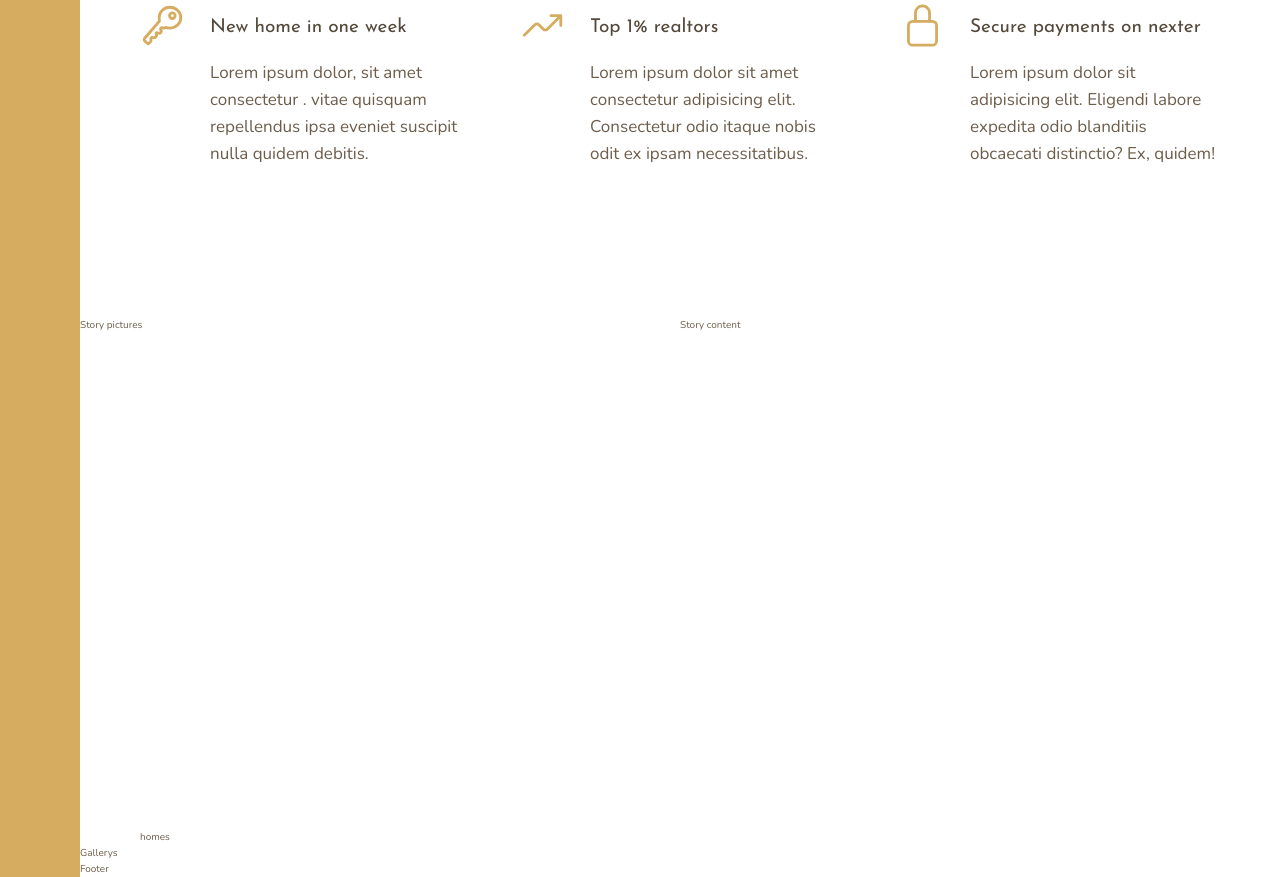
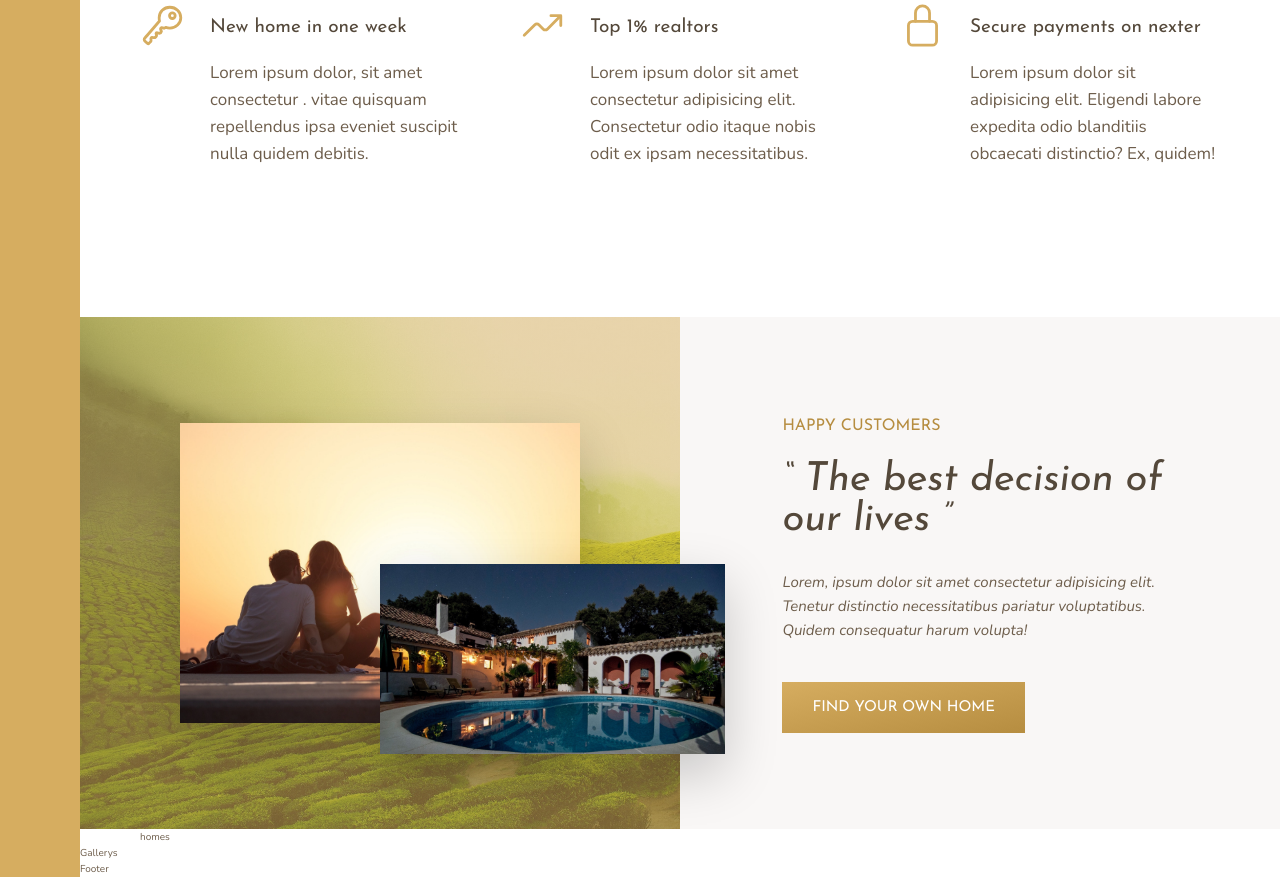
Before and after one commit to Erfan-021/3-Nexter, a website: page index.html in a window 1280 px wide. Shown: the part 1018-1895 px from the top of the page. Drawn offline with nearby package versions, Linux system fonts and the light colour scheme.

Commit message:
feat(Core/Pages): Home - section story
create a section story with 2 part
pictures part done.
content part done.

```diff
--- a/index.html
+++ b/index.html
@@ -87,9 +87,20 @@
     <!--------------------------------->
     <!-- STORY -->
     <!--------------------------------->
-    <div class="story__pictures">Story pictures</div>
+    <div class="story__pictures">
+      <img src="img/story-1.jpeg" alt="Couple with new house" class="story__img--1" />
+      <img src="img/story-2.jpeg" alt="New House" class="story__img--2" />
+    </div>
 
-    <div class="story__content">Story content</div>
+    <div class="story__content">
+      <h3 class="heading-3 mb-sm">Happy customers</h3>
+      <h2 class="heading-2 heading-2--dark mb-md">&ldquo; The best decision of our lives &rdquo;</h2>
+      <p class="story__text">
+        Lorem, ipsum dolor sit amet consectetur adipisicing elit. Tenetur distinctio necessitatibus pariatur
+        voluptatibus. Quidem consequatur harum volupta!
+      </p>
+      <button class="btn">Find your own home</button>
+    </div>
 
     <!--------------------------------->
     <!-- SECTION HOMES -->
--- a/sass/_base.scss
+++ b/sass/_base.scss
@@ -13,6 +13,22 @@ $color-grey-dark-2: #6d5d4b;
 // FONT VARIABLES
 $font-primary: "Nunito", sans-serif;
 $font-display: "Josefin Sans", sans-serif;
+
+.mb-sm {
+  margin-bottom: 2rem;
+}
+
+.mb-md {
+  margin-bottom: 3rem;
+}
+
+.mb-big {
+  margin-bottom: 4rem;
+}
+
+.mb-huge {
+  margin-bottom: 8rem;
+}
 
 *,
 *::before,
@@ -46,3 +62,23 @@ body {
     )
     [center-end] minmax(6rem, 1fr) [full-end];
 }
+
+.btn {
+  display: inline-block;
+  font-family: $font-display;
+  font-size: 1.5rem;
+  text-transform: uppercase;
+  color: #fff;
+  background-image: linear-gradient(to right bottom, $color-primary, $color-primary-dark);
+  border: none;
+  padding: 1.8rem 3rem;
+  cursor: pointer;
+
+  &:hover {
+    background-image: linear-gradient(to left, $color-primary, $color-primary-dark);
+  }
+
+  &:active {
+    background-image: radial-gradient($color-primary, $color-primary-dark);
+  }
+}
--- a/sass/_story.scss
+++ b/sass/_story.scss
@@ -1,9 +1,45 @@
 .story {
   &__pictures {
+    background-image: linear-gradient(rgba($color-primary, 0.5), rgba($color-primary, 0.5)),
+      url(../img/back.jpg);
+    background-size: cover;
     grid-column: sidebar-end / col-end 4;
+
+    display: grid;
+    grid-template-columns: repeat(6, 1fr);
+    grid-template-rows: repeat(6, 1fr);
+    align-items: center;
+  }
+
+  &__img--1 {
+    width: 100%;
+    grid-row: 2 / 6;
+    grid-column: 2 / 6;
+    box-shadow: 0 2rem 5rem rgba(#000, 0.2);
+  }
+
+  &__img--2 {
+    width: 115%;
+    grid-row: 4 / 6;
+    grid-column: 4 / -1;
+    z-index: 10;
+    box-shadow: 0 2rem 5rem rgba(#000, 0.2);
   }
 
   &__content {
+    background-color: #f9f7f6;
     grid-column: col-start 5 / full-end;
+    padding: 6rem 8vw;
+
+    display: flex;
+    flex-direction: column;
+    justify-content: center;
+    align-items: flex-start;
+  }
+
+  &__text {
+    font-size: 1.5rem;
+    font-style: italic;
+    margin-bottom: 4rem;
   }
 }
--- a/sass/_typography.scss
+++ b/sass/_typography.scss
@@ -8,9 +8,25 @@
 }
 .heading-2 {
   @extend %heading;
+
+  font-size: 4rem;
+  font-style: italic;
+  line-height: 1;
+
+  &--light {
+    color: $color-grey-light-1;
+  }
+
+  &--dark {
+    color: $color-grey-dark-1;
+  }
 }
 .heading-3 {
   @extend %heading;
+
+  font-size: 1.6rem;
+  color: $color-primary-dark;
+  text-transform: uppercase;
 }
 
 .heading-4 {
```
Also changed, not shown: css/style.css.
